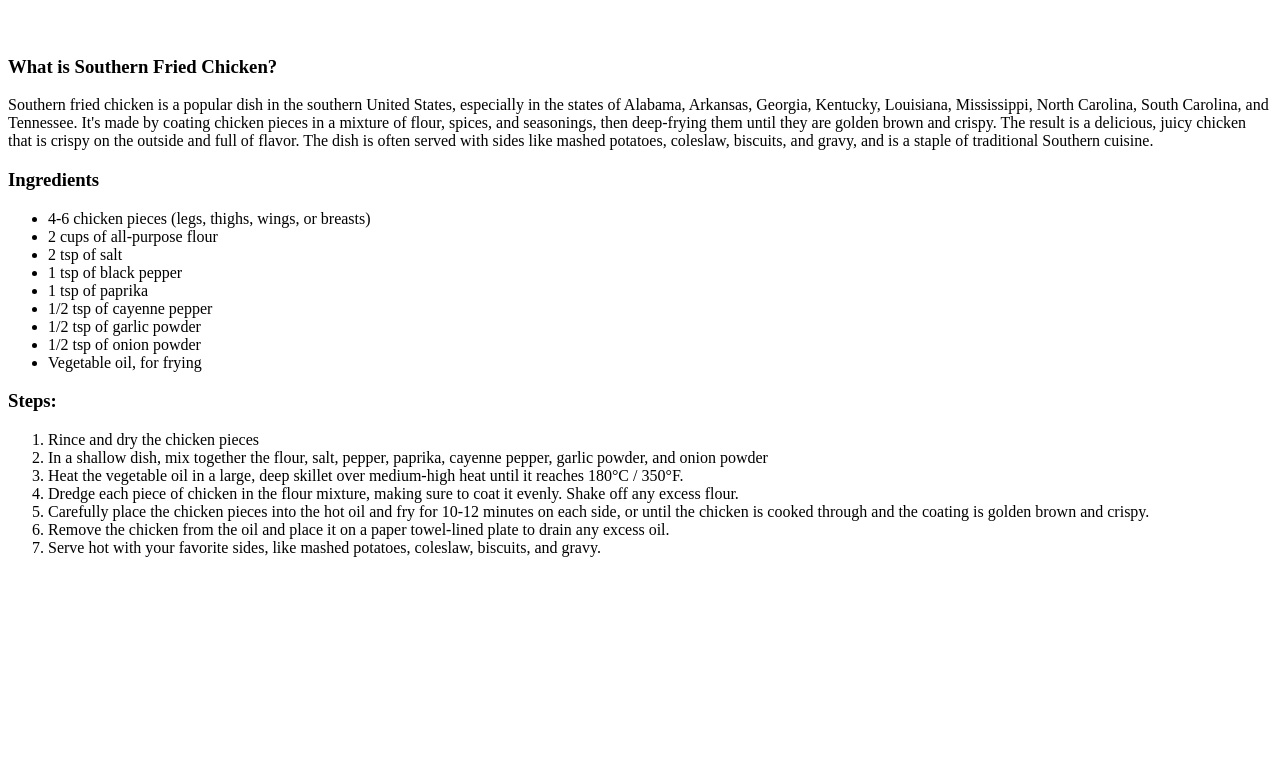
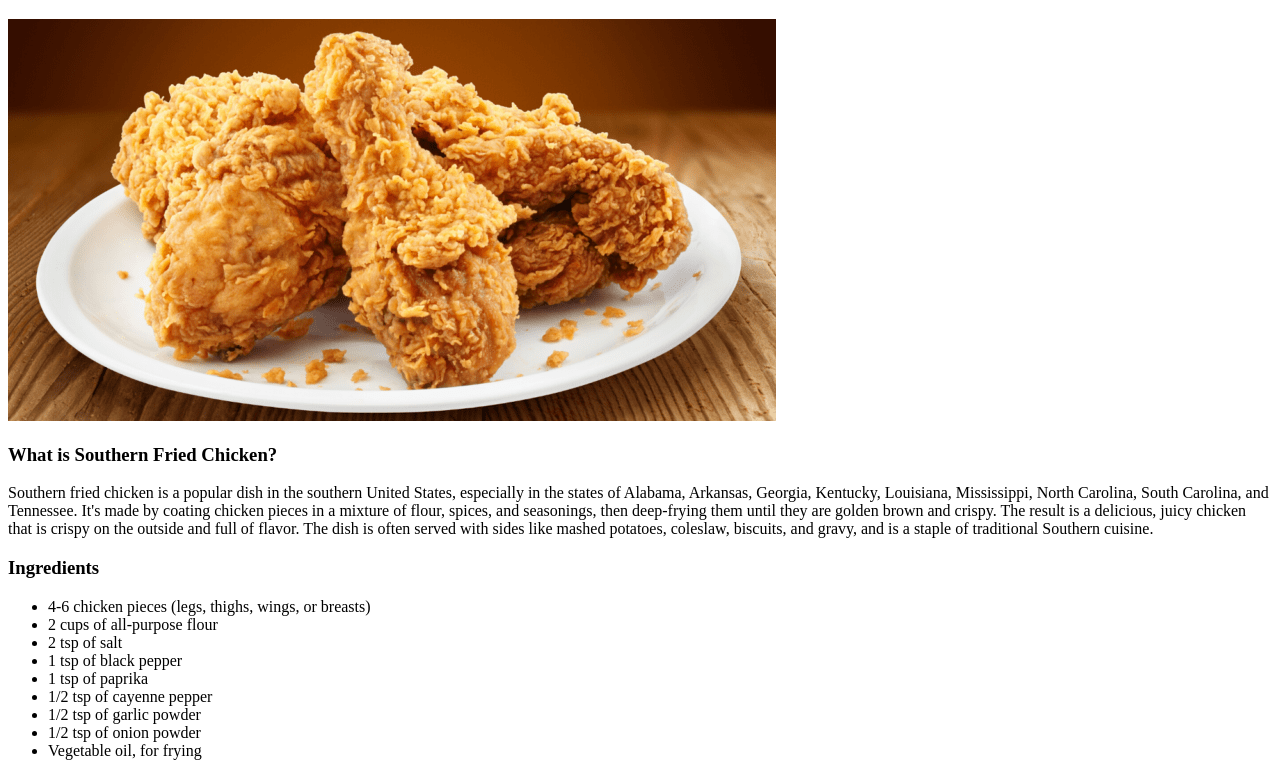
Before and after one commit to Haboglabotribin/odin-recipes, a plain HTML site: page recipes/southern-fried-chicken.html in a window 1280 px wide. Shown: the part 61-823 px from the top of the page. Before the commit the page ends 800 px from the top, so only its background shows below. Drawn offline with Linux system fonts and the light colour scheme.

Commit message:
Add pictures to recipe pages

```diff
--- a/recipes/southern-fried-chicken.html
+++ b/recipes/southern-fried-chicken.html
@@ -10,7 +10,7 @@
 <body>
 
     <h1>Southern Fried Chicken</h1>
-    <img src="" alt="">
+    <img src="../images/friedchicken.webp" alt="Fresh Fried Chicken">
     <h3>What is Southern Fried Chicken?</h3>
     Southern fried chicken is a popular dish in the southern United States, especially in the states of Alabama, Arkansas, Georgia, Kentucky, Louisiana, Mississippi, North Carolina, South Carolina, and Tennessee. It's made by coating chicken pieces in a mixture of flour, spices, and seasonings, then deep-frying them until they are golden brown and crispy. The result is a delicious, juicy chicken that is crispy on the outside and full of flavor. The dish is often served with sides like mashed potatoes, coleslaw, biscuits, and gravy, and is a staple of traditional Southern cuisine.
 
```
Also changed, not shown: recipes/applepie.html (+1 -1 lines), recipes/sanchoybow.html (+1 -1 lines), images/friedchicken.webp (added), images/scb.jpg (added), 1 other file.
